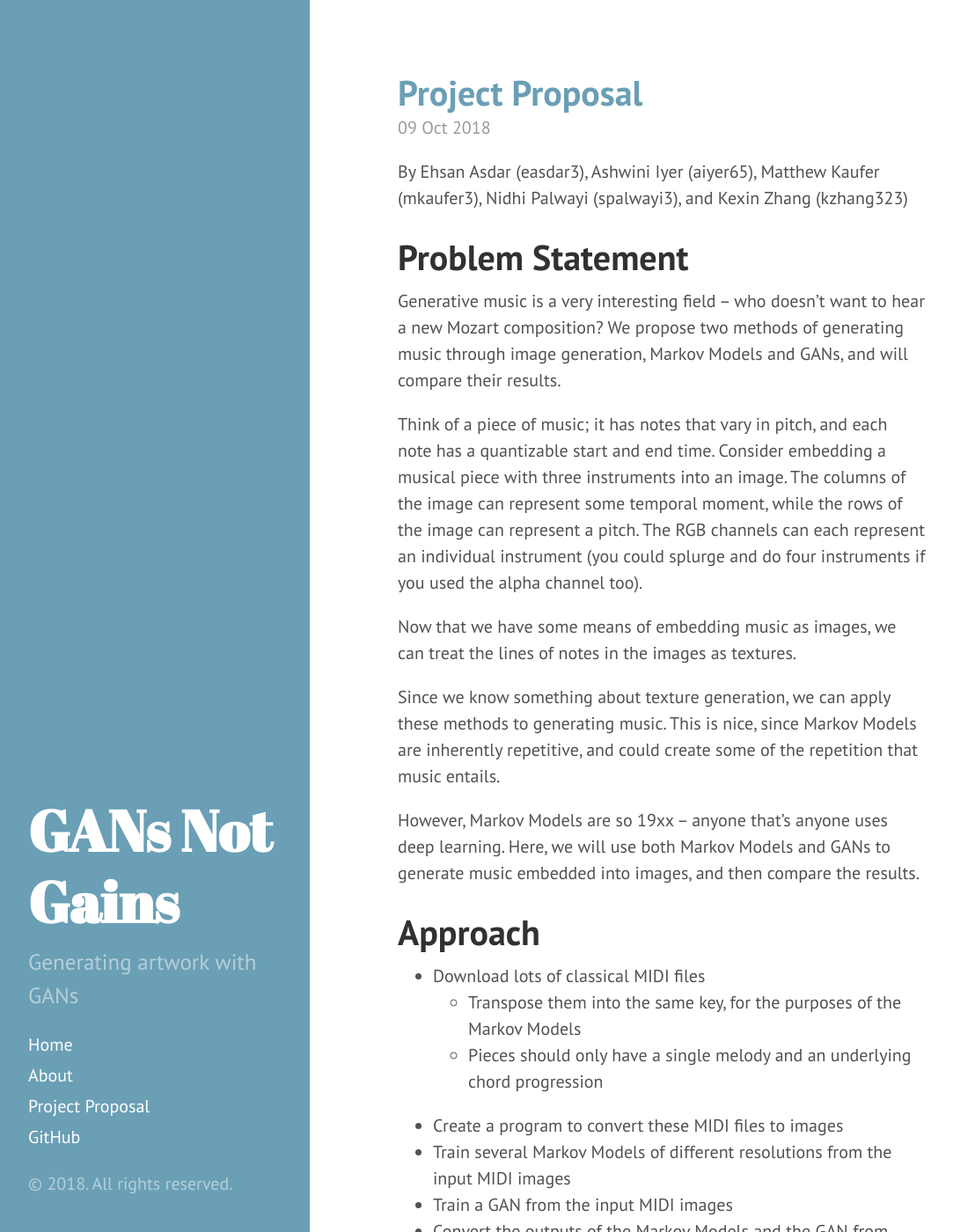
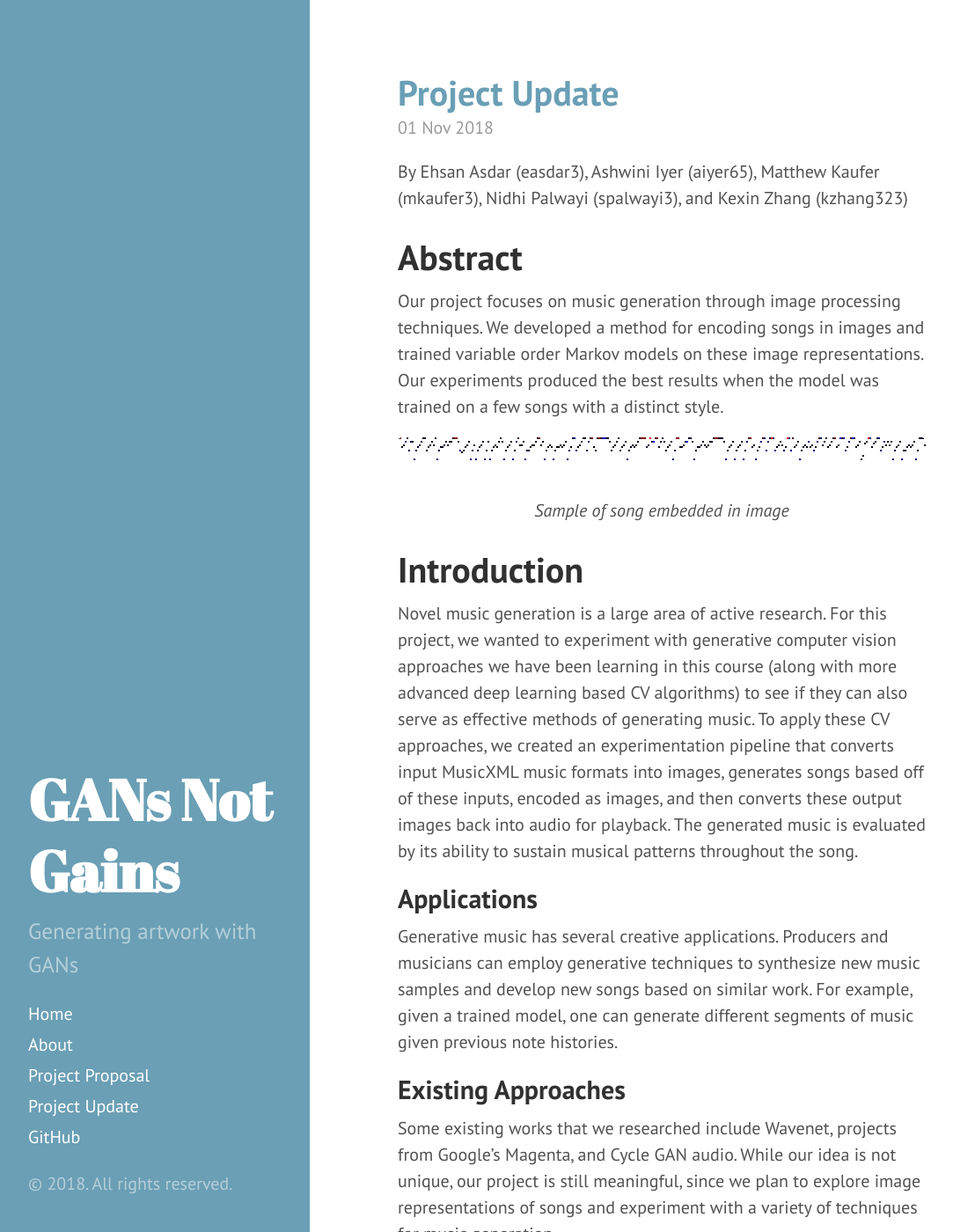
Before and after one commit to GANsNotGAINS/GANsNotGAINS.github.io, a Jekyll site: the page built from index.html, in a window 1280 px wide and 1400 px high. Shown: the whole window at 88% size, without its empty margins (8-1091 px from the left). Built offline with Jekyll 4.4.1, drawn with Linux system fonts in a browser that asks for light colours; Markdown is read by kramdown in place of the engine named in the settings; some of the changed text lies outside the part shown.

Commit message:
add midterm project update

```diff
--- a/_includes/sidebar.html
+++ b/_includes/sidebar.html
@@ -27,6 +27,7 @@
       {% endfor %}
 
       <a class="sidebar-nav-item" href="/2018/10/09/Project-Proposal/">Project Proposal</a>
+      <a class="sidebar-nav-item" href="/2018/11/01/Midterm-Project-Update/">Project Update</a>
 
       <a class="sidebar-nav-item" href="{{ site.github.repo }}">GitHub</a>
     </nav>
--- /dev/null
+++ b/_posts/2018-11-01-Midterm-Project-Update.md
@@ -0,0 +1,70 @@
+---
+layout: post
+title: Project Update
+---
+By Ehsan Asdar (easdar3), Ashwini Iyer (aiyer65), Matthew Kaufer (mkaufer3), Nidhi Palwayi (spalwayi3), and Kexin Zhang (kzhang323)
+
+#Abstract
+Our project focuses on music generation through image processing techniques. We developed a method for encoding songs in images and trained variable order Markov models on these image representations. Our experiments produced the best results when the model was trained on a few songs with a distinct style.
+
+<img src="/static/images/img1_output.png"/>
+<p class="caption">Sample of song embedded in image</p>
+
+#Introduction
+Novel music generation is a large area of active research. For this project, we wanted to experiment with generative computer vision approaches we have been learning in this course (along with more advanced deep learning based CV algorithms) to see if they can also serve as effective methods of generating music. To apply these CV approaches, we created an experimentation pipeline that converts input MusicXML music formats into images, generates songs based off of these inputs, encoded as images, and then converts these output images back into audio for playback. The generated music is evaluated by its ability to sustain musical patterns throughout the song.
+
+##Applications
+Generative music has several creative applications. Producers and musicians can employ generative techniques to synthesize new music samples and develop new songs based on similar work. For example, given a trained model, one can generate different segments of music given previous note histories.
+
+##Existing Approaches
+Some existing works that we researched include Wavenet, projects from Google’s Magenta, and Cycle GAN audio. While our idea is not unique, our project is still meaningful, since we plan to explore image representations of songs and experiment with a variety of techniques for music generation.
+
+#Approach:
+
+To generate music, we developed the following procedures:
+
+1. A program to download MusicXML files in bulk
+2. A program to monophonically encode songs as images
+3. A pipeline to train variable order Markov models on given image representations of songs
+4. A pipeline to generate song images of variable length from a given variable order Markov model, mimicking texture synthesis
+5. A process to convert the generated images to audio
+
+## Collecting Data
+For our input data, we wrote a program to search and download MusicXML songs in bulk from the MuseScore API. We downloaded a total of 800 songs that were composed for a solo pianist. Our song corpus included traditional classical music, movie scores from John Williams, and songs from Undertale, a video game with a distinctive soundtrack.
+
+## Image Representation
+First, we developed an image representation for songs. The idea is that songs can be encoded as images where the columns represent time and the rows represent notes.
+
+We considered two formats for the input audio: midi and MusicXML files. Midi files encode data with millisecond differences between notes, while MusicXML preserves the note's musical value itself &mdash; for instance, Midi might say a note lasted 100 milliseconds, while MusicXML might say that a note was a quarter note. Both represent pitch as an integer.
+
+Although we initially planned to use midi files, we found that midi files did not allow us to distinguish between different note durations (quarter notes, half notes, etc.) with ease. That means that, with midi files, we would need to manually quantize note durations, leading to a large number of previous states to consider, a large state space for the Markov chain, and potential for quantization errors. However, MusicXML files have information on the notes themselves, which makes the image representation more compact and accurate. The rows of the image were used to encode the note, with a range of two octaves, while the width of the image represents the temporal sequence of notes in the song’s melody. Each column is a one hot vector, and we used the RGB channels of the “on” pixels to represent the type and the duration of the note. In particular, blue pixels represent notes while red pixels represent rests, and the intensity of the blue or red channel is scaled to represent the duration of the note.
+
+One other thing to note is that all input songs were normalized to the key of C &mdash; if songs of different keys were input into the Markov model, transitions between notes could be out of key, and sound dissonant.
+
+## Training and Running Markov Models
+
+With our image representations of songs, we can treat sequences of notes in the image as textures and use these as inputs for a Markov chain, a common texture synthesis technique. We figured this would be a good approach for generative music, since songs often have patterns and repetition that can be represented well in a Markov model. We opted to use a variable order model instead of a classical n-order Markov model. This allowed us to consider more than one previous state, which is good because patterns in music usually rely on some musical context. In addition, the variable order model affords more flexibility, since the number of past states considered can vary up to a maximal order. This is useful as the number of past notes to consider varies throughout a piece of music and is not fixed in quantity.
+
+We used the Python `vomm` library for training variable order Markov models and generating new song images based on the inputs. The inputs are columns of the song images, and the model predicts next values, which are also columns of an image. These predicted values form the image representation of the output song. This output image can then be decoded to construct a Midi file.
+
+#Experiments and Results
+
+We tested our image generation model on several training sets. On smaller training sets of songs with distinct, repetitive phrases, the variable order Markov model performed well. This is because the generated piece tended to audibly mimic motifs from the few input pieces. For example, we trained the model with a variable order of five on a small set of Star Wars soundtrack songs &mdash; in this case, the Markov model generated music that incorporated common melodic lines from the inputs. With a small set of songs from Undertale, the model produced similar results.
+
+<iframe width="100%" height="300" scrolling="no" frameborder="no" allow="autoplay" src="https://w.soundcloud.com/player/?url=https%3A//api.soundcloud.com/playlists/635424402&color=%236a9fb5&auto_play=false&hide_related=false&show_comments=true&show_user=true&show_reposts=false&show_teaser=true&visual=true"></iframe>
+
+<iframe width="100%" height="300" scrolling="no" frameborder="no" allow="autoplay" src="https://w.soundcloud.com/player/?url=https%3A//api.soundcloud.com/playlists/635427759&color=%236a9fb5&auto_play=false&hide_related=false&show_comments=true&show_user=true&show_reposts=false&show_teaser=true&visual=true"></iframe>
+<br/>
+However, when we used larger training datasets, the results were poor. For example, when we trained the models on sets of 20 and 100 classical songs, the generated music sounded disjoint and mangled.
+<br/>
+<iframe width="100%" height="300" scrolling="no" frameborder="no" allow="autoplay" src="https://w.soundcloud.com/player/?url=https%3A//api.soundcloud.com/playlists/635438529&color=%236a9fb5&auto_play=false&hide_related=false&show_comments=true&show_user=true&show_reposts=false&show_teaser=true&visual=true"></iframe>
+
+This makes sense, since a smaller set of distinct songs has more patterns and a more recognizable motif that the Markov chain is able to represent well. With larger training sets, there are less small common patterns that the listener can distinguish between, and since the Markov model can only go so far back in time, the model is unable to capture the overall essence of *all* the pieces.
+
+#Conclusion and Future Work
+Our next steps include experimenting with other approaches, such as GANs or recurrent neural networks, and comparing the results to the Markov model results. In addition, we plan to add improvements to our current approach. Notably, our method for encoding music into images can only represent pieces monophonically, which means that harmony notes and underlying chords are discarded. We plan to develop and implement an alternative encoding scheme that supports polyphonic pieces, which may yield more interesting results.
+
+Overall, our work so far has shown that we can effectively represent songs as images, and that Markov models can produce fairly good results on small, distinctive sets of songs.
+
+#References
+carykh. “3 Neural Nets Battle to Produce the Best Jazz Music.” YouTube, YouTube, 7 June 2017, www.youtube.com/watch?v=uiJAy1jDIQ0&t=8s.
--- a/public/css/poole.css
+++ b/public/css/poole.css
@@ -428,3 +428,14 @@ a.pagination-item:hover {
     border-bottom-right-radius: 4px;
   }
 }
+
+/* CUSTOM CSS STARTS HERE */
+.post img {
+  width: 100%;
+  image-rendering: pixelated;
+}
+
+.post .caption {
+  text-align: center;
+  font-style: italic;
+}
```
Also changed, not shown: static/images/img1_output.png (added).
